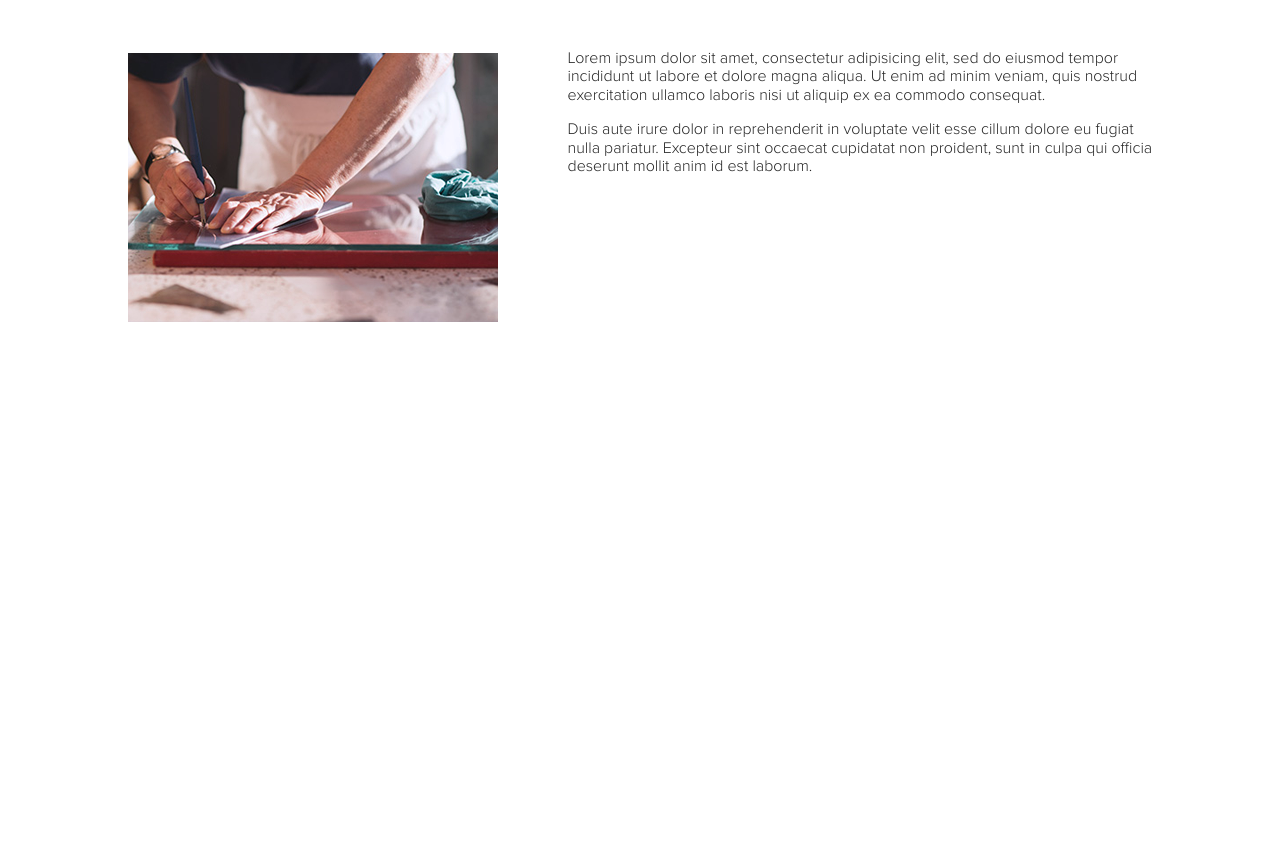
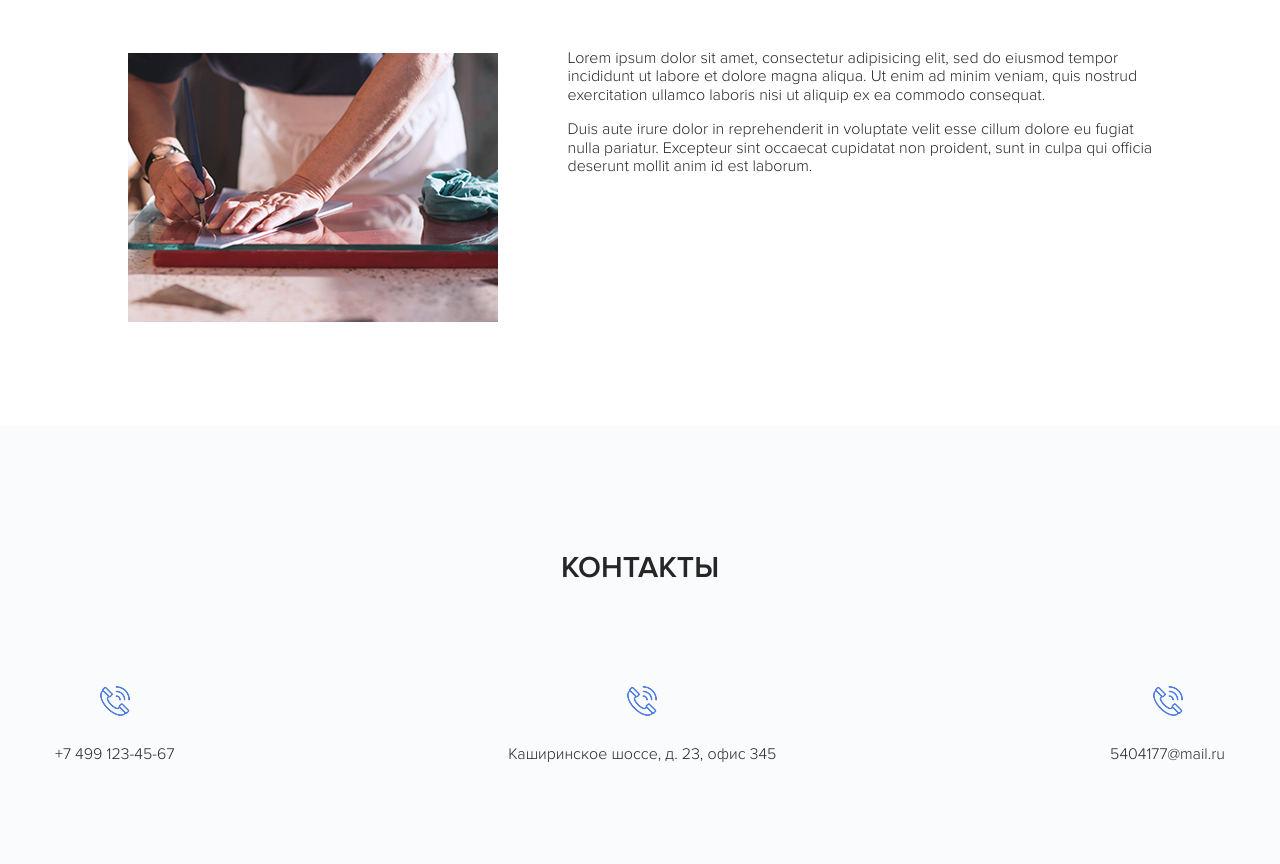
Before and after one commit to AslanUrdiev/skinali, a plain HTML site: page index.html in a window 1280 px wide. Shown: the part 6910-7774 px from the top of the page. Before the commit the page ends 7336 px from the top, so only its background shows below. Drawn offline with Linux system fonts and the light colour scheme; a script that the page names is missing.

Commit message:
Сверстан Контакты Адаптирован

```diff
--- a/index.html
+++ b/index.html
@@ -566,6 +566,38 @@
                 </div>
             </div>
         </section>
+        <section class="section contacts">
+            <div class="container">
+                <h2 class="section-title section__title">Контакты</h2>
+                <!-- /.section-title section__title -->
+                <div class="contacts-block">
+                    <div class="contacts-block__item">
+                        <img src="img/contacts/contatcts-icon_1.png" alt="" class="contacts__image">
+                        <div class="contacts__text">
+                            <a href="#" class="contacts__link">+7 499 123-45-67</a>
+                        </div>
+                        <!-- /.contacts__text -->
+                    </div>
+                    <!-- /.contacts-block__item -->
+                    <div class="contacts-block__item">
+                        <img src="img/contacts/contatcts-icon_1.png" alt="" class="contacts__image">
+                        <div class="contacts__text">
+                                <a href="#" class="contacts__link">Каширинское шоссе, д. 23, офис 345</a></div>
+                        <!-- /.contacts__text -->
+                    </div>
+                    <!-- /.contacts-block__item -->
+                    <div class="contacts-block__item">
+                        <img src="img/contacts/contatcts-icon_1.png" alt="" class="contacts__image">
+                        <div class="contacts__text"><a href="#" class="contacts__link">5404177@mail.ru</a></div>
+                        <!-- /.contacts__text -->
+                    </div>
+                    <!-- /.contacts-block__item -->
+                </div>
+                <!-- /.contacts-block -->
+            </div>
+            <!-- /.container -->
+        </section>
+        <!-- /.section contacts -->
      </main>
 
     <script type="text/javascript" src="https://spikmi.com/Widget?Id=1339"></script>
--- /dev/null
+++ b/sass/blocks/_contacts.sass
@@ -0,0 +1,21 @@
+.contacts
+    background-color: #fafbfc
+    &-block
+        display: flex
+        justify-content: space-between
+        flex-wrap: wrap
+        &__item
+            text-align: center
+    &__image
+        margin-bottom: 25px
+    &__text
+        font-size: 16px
+    &__link
+        text-decoration: none
+        color: $text-color
+@media (max-width: 768px)
+    .contacts
+        &-block
+            &__item
+                width: 100%
+                margin-bottom: 30px
--- a/sass/style.sass
+++ b/sass/style.sass
@@ -19,3 +19,4 @@
 @import 'blocks/steps'
 @import 'blocks/refused'
 @import 'blocks/factory'
+@import 'blocks/contacts'
```
Also changed, not shown: css/style.css, img/contacts/contatcts-icon_1.png (added), img/contacts/contatcts-icon_2.png (added), img/contacts/contatcts-icon_3.png (added), 1 other file.
